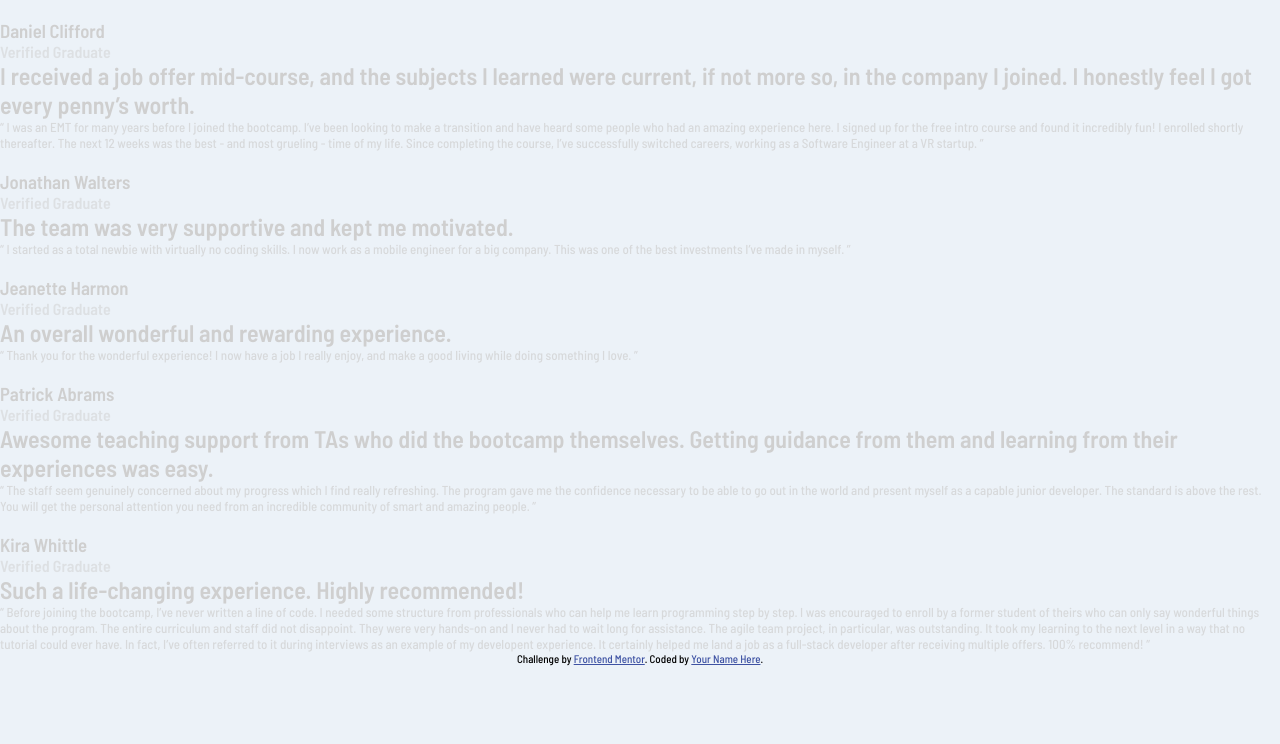
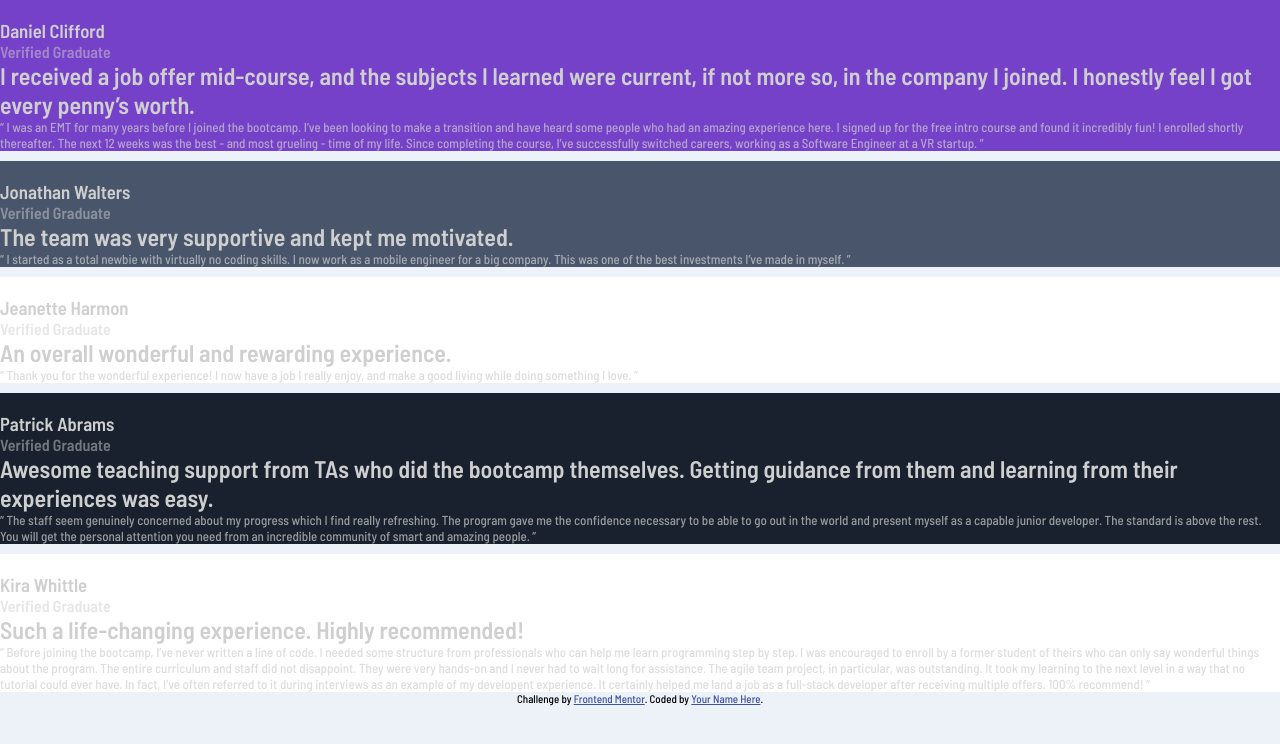
Before and after one commit to rizkygusna/testimonials-grid-section, a plain HTML site: page index.html in a window 1280 px wide. Drawn offline with Linux system fonts and the light colour scheme.

Commit message:
adding grid layout

```diff
--- a/index.html
+++ b/index.html
@@ -14,7 +14,7 @@
   </head>
   <body>
     <div class="grid-container">
-      <div class="item">
+      <div class="item-1">
         <section class="profile">
           <img class="profile-image" src="" alt="" />
           <div class="profile-info">
@@ -38,7 +38,7 @@
           </p>
         </section>
       </div>
-      <div class="item">
+      <div class="item-2">
         <section class="profile">
           <img class="profile-image" src="" alt="" />
           <div class="profile-info">
@@ -55,7 +55,7 @@
           </p>
         </section>
       </div>
-      <div class="item">
+      <div class="item-3">
         <section class="profile">
           <img class="profile-image" src="" alt="" />
           <div class="profile-info">
@@ -71,7 +71,7 @@
           </p>
         </section>
       </div>
-      <div class="item">
+      <div class="item-4">
         <section class="profile">
           <img class="profile-image" src="" alt="" />
           <div class="profile-info">
@@ -93,7 +93,7 @@
           </p>
         </section>
       </div>
-      <div class="item">
+      <div class="item-5">
         <section class="profile">
           <img class="profile-image" src="" alt="" />
           <div class="profile-info">
--- a/style.css
+++ b/style.css
@@ -9,6 +9,10 @@
 body {
   background-color: hsl(210, 46%, 95%);
   font-family: 'Barlow Semi Condensed', sans-serif;
+  display: flex;
+  flex-direction: column;
+  justify-content: center;
+  align-items: center;
 }
 
 h2,
@@ -27,6 +31,33 @@ h4 {
   opacity: 50%;
 }
 
+.grid-container {
+  display: grid;
+
+  gap: 10px 10px;
+}
+
+.item-1 {
+  background-color: #7541c8;
+  grid-row: 1;
+}
+.item-2 {
+  background-color: #48556a;
+  grid-row: 2;
+}
+.item-3 {
+  background-color: #fff;
+  grid-row: 3;
+}
+.item-4 {
+  background-color: #19212e;
+  grid-row: 4;
+}
+.item-5 {
+  background-color: #fff;
+  grid-row: 5;
+}
+
 .attribution {
   font-size: 11px;
   text-align: center;
@@ -34,3 +65,6 @@ h4 {
 .attribution a {
   color: hsl(228, 45%, 44%);
 }
+
+@media only screen and (min-width: 768px) {
+}
```
